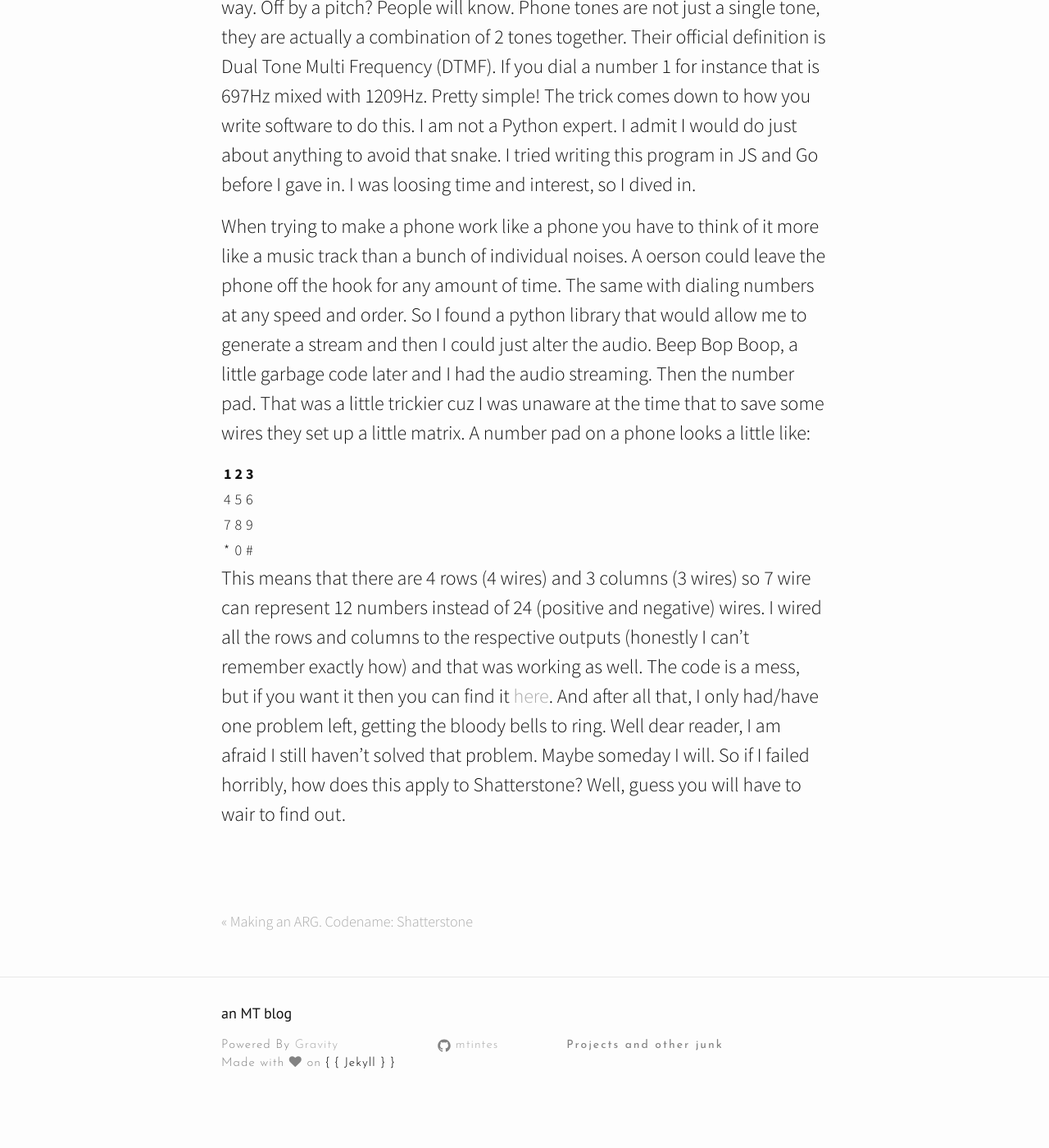
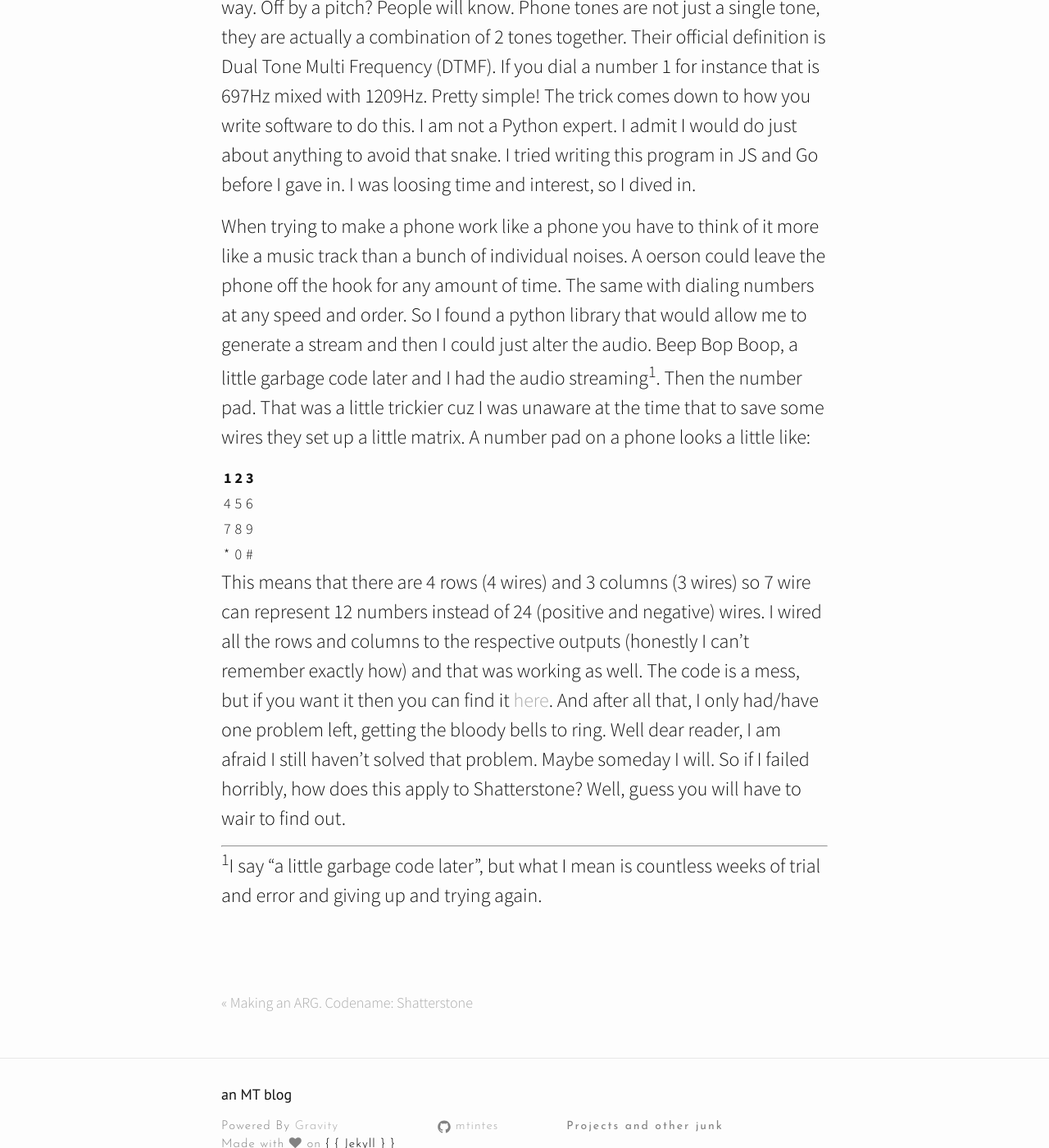
Before and after one commit to mtintes/mtintes.github.io, a Jekyll site: the page built from _posts/2024-04-23-Shatterstone-2.md, in a window 1280 px wide and 1400 px high, scrolled down 2071 px. Shown: the whole window at 82% size. Built offline with Jekyll 4.4.1, drawn with Linux system fonts in a browser that asks for light colours; nearby versions of some CDN libraries; before the commit the page ends 3440 px from its top, so only the background shows below that.

Commit message:
Update 2024-04-23-Shatterstone-2.md

```diff
--- a/_posts/2024-04-23-Shatterstone-2.md
+++ b/_posts/2024-04-23-Shatterstone-2.md
@@ -20,7 +20,7 @@ I am a pretty simple mind when it comes to engineering problem solving. I establ
 
 People are funny. We have things that we just know. Like cut a piece of paper in the same shape as a dollar and ask someone to close their eyes and find it in a stack of bills. You could spend months trying differnt kinds of paper and they will always be able to pick it out. We have touched money our whole life so everyone just knows what that feels like. Well, phone noises are the same way. Off by a pitch? People will know. Phone tones are not just a single tone, they are actually a combination of 2 tones together. Their official definition is Dual Tone Multi Frequency (DTMF). If you dial a number 1 for instance that is 697Hz mixed with 1209Hz. Pretty simple! The trick comes down to how you write software to do this. I am not a Python expert. I admit I would do just about anything to avoid that snake. I tried writing this program in JS and Go before I gave in. I was loosing time and interest, so I dived in.
 
-When trying to make a phone work like a phone you have to think of it more like a music track than a bunch of individual noises. A oerson could leave the phone off the hook for any amount of time. The same with dialing numbers at any speed and order. So I found a python library that would allow me to generate a stream and then I could just alter the audio. Beep Bop Boop, a little garbage code later and I had the audio streaming. Then the number pad. That was a little trickier cuz I was unaware at the time that to save some wires they set up a little matrix. A number pad on a phone looks a little like:
+When trying to make a phone work like a phone you have to think of it more like a music track than a bunch of individual noises. A oerson could leave the phone off the hook for any amount of time. The same with dialing numbers at any speed and order. So I found a python library that would allow me to generate a stream and then I could just alter the audio. Beep Bop Boop, a little garbage code later and I had the audio streaming<sup>1</sup>. Then the number pad. That was a little trickier cuz I was unaware at the time that to save some wires they set up a little matrix. A number pad on a phone looks a little like:
 
 |1|2|3|
 |-|-|-|
@@ -29,3 +29,7 @@ When trying to make a phone work like a phone you have to think of it more like
 |*|0|#|
 
 This means that there are 4 rows (4 wires) and 3 columns (3 wires) so 7 wire can represent 12 numbers instead of 24 (positive and negative) wires. I wired all the rows and columns to the respective outputs (honestly I can't remember exactly how) and that was working as well. The code is a mess, but if you want it then you can find it [here](https://github.com/mtintes/phone/blob/master/phone_run.py). And after all that, I only had/have one problem left, getting the bloody bells to ring. Well dear reader, I am afraid I still haven't solved that problem. Maybe someday I will. So if I failed horribly, how does this apply to Shatterstone? Well, guess you will have to wair to find out.
+
+---
+
+<sup>1</sup>I say "a little garbage code later", but what I mean is countless weeks of trial and error and giving up and trying again.
```
